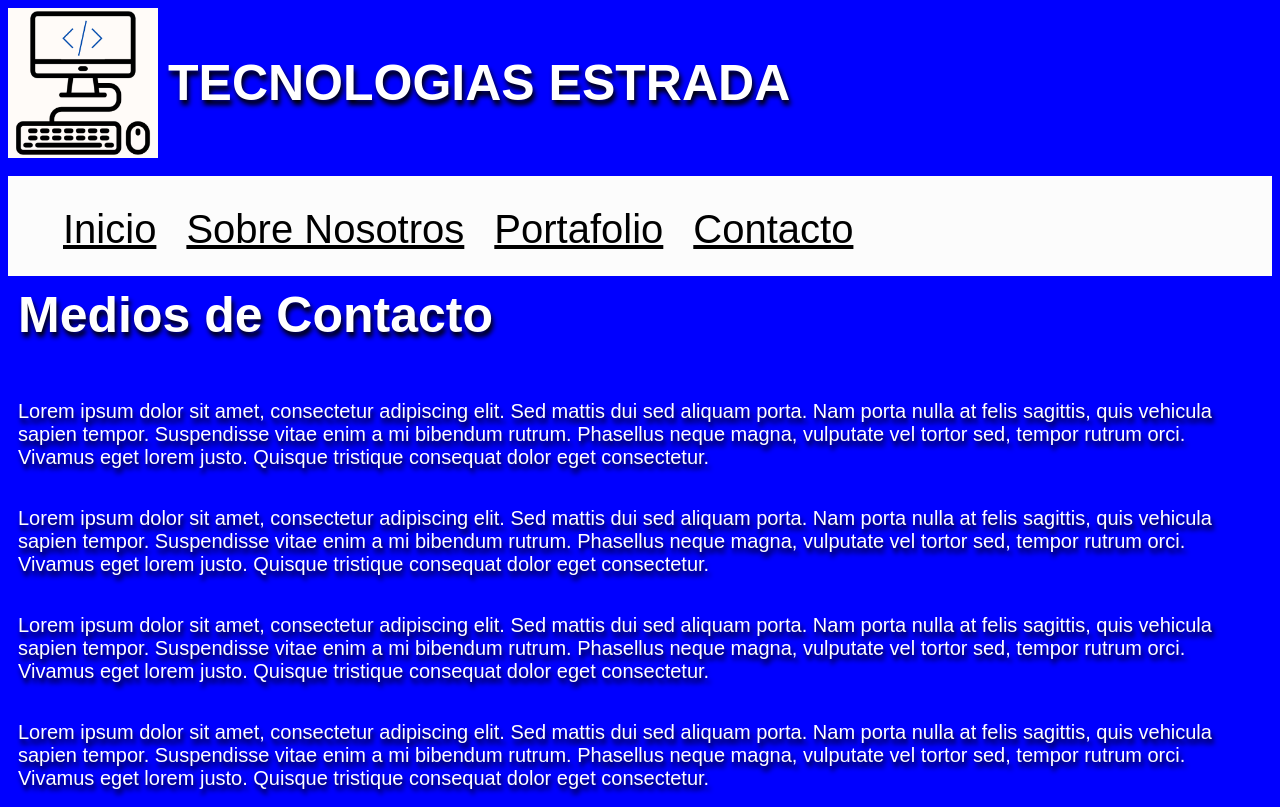
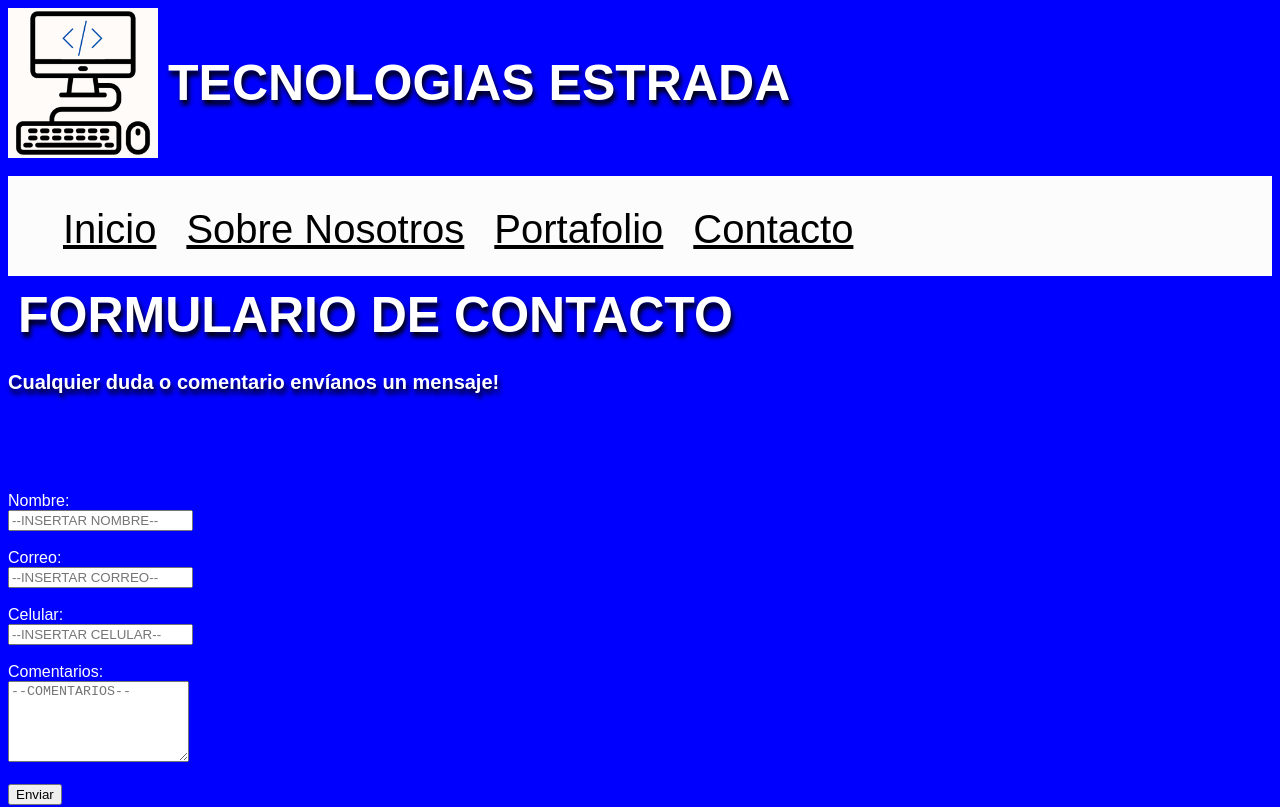
Before and after one commit to mauricioestradadlg/agenciaSoftware, a React (Create React App) app in the folder frontend/: page /contacto in a window 1280 px wide. Shown: the top 807 px of the page. Built offline with nearby package versions, Linux system fonts and the light colour scheme.

Commit message:
formulario agregado

```diff
--- a/frontend/package.json
+++ b/frontend/package.json
@@ -8,6 +8,7 @@
     "@testing-library/user-event": "^13.5.0",
     "axios": "^1.7.2",
     "react": "^18.3.1",
+    "react-bootstrap": "^2.10.4",
     "react-dom": "^18.3.1",
     "react-router-dom": "^6.24.1",
     "react-scripts": "5.0.1",
--- a/frontend/src/App.js
+++ b/frontend/src/App.js
@@ -10,6 +10,7 @@ import Inicio from './paginas/Inicio';
 import AboutUs from './paginas/AboutUs';
 import Portafolio from './paginas/Portafolio';
 import Contacto from './paginas/Contacto';
+import FormEnviado from './paginas/FormEnviado';
 
 
 function App() {
@@ -23,6 +24,7 @@ function App() {
           <Route path="/aboutus" element={<AboutUs/>} />
           <Route path="/portafolio" element={<Portafolio/>} />
           <Route path="/contacto" element={<Contacto/>} />
+          <Route path="/formEnviado" element={<FormEnviado />} />
         </Routes>
         <Footer />
 
--- a/frontend/src/paginas/Contacto.js
+++ b/frontend/src/paginas/Contacto.js
@@ -1,47 +1,72 @@
-export default function Contacto(){
+import { Container, Row, Col, Form, Button } from 'react-bootstrap';
+import { useState } from 'react';
+import { useNavigate } from 'react-router-dom';
 
+const textStyle = {
+  color: 'white',
+  fontFamily: 'Arial, Verdana, sans-serif'
+};
 
-    return (
-        <>
-        <main>
-            <h1>Medios de Contacto</h1><br/><br/>
-            <p>
-                Lorem ipsum dolor sit amet, consectetur adipiscing elit.
-                Sed mattis dui sed aliquam porta. Nam porta nulla at felis sagittis,
-                quis vehicula sapien tempor. Suspendisse vitae enim a mi bibendum rutrum.
-                Phasellus neque magna, vulputate vel tortor sed, tempor rutrum orci.
-                Vivamus eget lorem justo. Quisque tristique consequat dolor eget consectetur.
-            </p><br/>
-            <p>
-                Lorem ipsum dolor sit amet, consectetur adipiscing elit.
-                Sed mattis dui sed aliquam porta. Nam porta nulla at felis sagittis,
-                quis vehicula sapien tempor. Suspendisse vitae enim a mi bibendum rutrum.
-                Phasellus neque magna, vulputate vel tortor sed, tempor rutrum orci.
-                Vivamus eget lorem justo. Quisque tristique consequat dolor eget consectetur.
-            </p><br/>
-            <p>
-                Lorem ipsum dolor sit amet, consectetur adipiscing elit.
-                Sed mattis dui sed aliquam porta. Nam porta nulla at felis sagittis,
-                quis vehicula sapien tempor. Suspendisse vitae enim a mi bibendum rutrum.
-                Phasellus neque magna, vulputate vel tortor sed, tempor rutrum orci.
-                Vivamus eget lorem justo. Quisque tristique consequat dolor eget consectetur.
-            </p><br/>
-            <p>
-                Lorem ipsum dolor sit amet, consectetur adipiscing elit.
-                Sed mattis dui sed aliquam porta. Nam porta nulla at felis sagittis,
-                quis vehicula sapien tempor. Suspendisse vitae enim a mi bibendum rutrum.
-                Phasellus neque magna, vulputate vel tortor sed, tempor rutrum orci.
-                Vivamus eget lorem justo. Quisque tristique consequat dolor eget consectetur.
-            </p><br/>
-            <p>
-                Lorem ipsum dolor sit amet, consectetur adipiscing elit.
-                Sed mattis dui sed aliquam porta. Nam porta nulla at felis sagittis,
-                quis vehicula sapien tempor. Suspendisse vitae enim a mi bibendum rutrum.
-                Phasellus neque magna, vulputate vel tortor sed, tempor rutrum orci.
-                Vivamus eget lorem justo. Quisque tristique consequat dolor eget consectetur.
-            </p>
-        </main>
-        </>);
+function Contacto() {
+  const [nombre, setNombre] = useState('');
+  const [correo, setCorreo] = useState('');
+  const [celular, setCelular] = useState('');
+  const [mensaje, setMensaje] = useState('');
+  const navigate = useNavigate();
 
+  const handleSubmit = (event) => {
+    event.preventDefault();
+    console.log('Formulario enviado:', { nombre, correo, celular, mensaje });
+    navigate('/formEnviado');
+    // Aquí podrías agregar más lógica si fuera necesario
+  };
 
+  return (
+    <main style={{ textAlign: 'left' }}>
+      <Container>
+        <h1 className="mt-4" style={textStyle}>FORMULARIO DE CONTACTO</h1>
+        <h4 style={textStyle}>Cualquier duda o comentario envíanos un mensaje!</h4><br />
+        <Row className="mt-4 align-items-center">
+          <Col md={6} className="mb-4">
+            <img alt="" id="imagenContacto" src="" />
+          </Col>
+          <Col md={6} className="mb-4">
+            <br />
+            <br />
+            <Form onSubmit={handleSubmit}>
+              <Form.Group controlId="nombre">
+                <Form.Label style={textStyle}>Nombre:</Form.Label>
+                <br />
+                <Form.Control type="text" required placeholder="--INSERTAR NOMBRE--" value={nombre} onChange={(e) => setNombre(e.target.value)} />
+              </Form.Group><br />
+
+              <Form.Group controlId="correo">
+                <Form.Label style={textStyle}>Correo:</Form.Label>
+                <br />
+                <Form.Control type="email" required placeholder="--INSERTAR CORREO--" value={correo} onChange={(e) => setCorreo(e.target.value)} />
+              </Form.Group><br />
+
+              <Form.Group controlId="celular">
+                <Form.Label style={textStyle}>Celular:</Form.Label>
+                <br />
+                <Form.Control type="tel" required placeholder="--INSERTAR CELULAR--" value={celular} onChange={(e) => setCelular(e.target.value)} />
+              </Form.Group><br />
+
+              <Form.Group controlId="mensaje">
+                <Form.Label style={textStyle}>Comentarios:</Form.Label>
+                <br />
+                <Form.Control as="textarea" rows="5" required placeholder="--COMENTARIOS--" value={mensaje} onChange={(e) => setMensaje(e.target.value)} />
+              </Form.Group><br />
+
+              <Button variant="primary" type="submit">Enviar</Button>
+              <br />
+            </Form>
+          </Col>
+        </Row>
+      </Container>
+      <br />
+    </main>
+  );
 }
+
+export default Contacto;
--- /dev/null
+++ b/frontend/src/paginas/FormEnviado.js
@@ -0,0 +1,22 @@
+const textStyle = {
+    color: 'white', // Cambia a 'black' si quieres texto negro
+    fontFamily: 'Arial, Verdana, sans-serif' // Cambia a 'Verdana' si prefieres esa fuente
+
+  };
+
+function FormEnviado() {
+    return (
+      <>
+        <main>
+          <h1 style={textStyle} id="h1AU">Muchas gracias por contactarnos✅</h1>
+          <h3 style={textStyle} id="h1AU">Te contactaremos pronto😉</h3>
+          <p  style={textStyle} className="parrafoAU">Lorem ipsum, dolor sit amet consectetur adipisicing elit. Id magni commodi neque eligendi exercitationem molestias rerum accusamus laudantium vero nostrum dicta minima suscipit nam obcaecati animi pariatur, doloremque ex expedita.</p>
+          <p  style={textStyle} className="parrafoAU">Lorem ipsum, dolor sit amet consectetur adipisicing elit. Id magni commodi neque eligendi exercitationem molestias rerum accusamus laudantium vero nostrum dicta minima suscipit nam obcaecati animi pariatur, doloremque ex expedita.</p>
+          <p  style={textStyle} className="parrafoAU">Lorem ipsum, dolor sit amet consectetur adipisicing elit. Id magni commodi neque eligendi exercitationem molestias rerum accusamus laudantium vero nostrum dicta minima suscipit nam obcaecati animi pariatur, doloremque ex expedita.</p>
+          <p  style={textStyle} className="parrafoAU">Lorem ipsum, dolor sit amet consectetur adipisicing elit. Id magni commodi neque eligendi exercitationem molestias rerum accusamus laudantium vero nostrum dicta minima suscipit nam obcaecati animi pariatur, doloremque ex expedita.</p>
+        </main>
+      </>
+    );
+  }
+
+  export default FormEnviado;
--- a/frontend/src/paginas/Portafolio.js
+++ b/frontend/src/paginas/Portafolio.js
@@ -7,14 +7,14 @@ export default function Portafolio(){
             <h1>Nuestro Portafolio</h1>
 
             <h3>Tienda de PC Gaming</h3><br/>
-            <img id = "imgProjectos" src = "./imagenes/beastGadgets.jpg"/><br/><br/>
+            <img alt ="" id = "imgProjectos" src = "./imagenes/beastGadgets.jpg"/><br/><br/>
             <h3>Tecnologias: React, Node JS y MongoDB</h3>
             <a href = "https://projectreact-tfr0.onrender.com/"><button id ="web">Pagina Web</button></a><br/>
             <a href = "https://github.com/mauricioestradadlg/projectReact/tree/version11"><button id ="gitHub">Repositorio GitHub</button></a><br/>
             <br/><br/>
 
             <h3>Tienda de Videojuegos</h3><br/>
-            <img id = "imgProjectos" src = "./imagenes/juegosMX.jpg"/><br/><br/>
+            <img alt =""  id = "imgProjectos" src = "./imagenes/juegosMX.jpg"/><br/><br/>
             <h3>Tecnologias: React, Node JS, Bootstrap y mySQL</h3>
             <a href = "https://juegosmxfrontend.onrender.com/"><button id ="web">Pagina Web</button ></a><br/>
             <a href = "https://github.com/mauricioestradadlg/juegosMX/tree/version2"><button id ="gitHub">Repositorio GitHub</button></a><br/>
```
Also changed, not shown: 1 other file (tests, documents, lock files or other folders).
